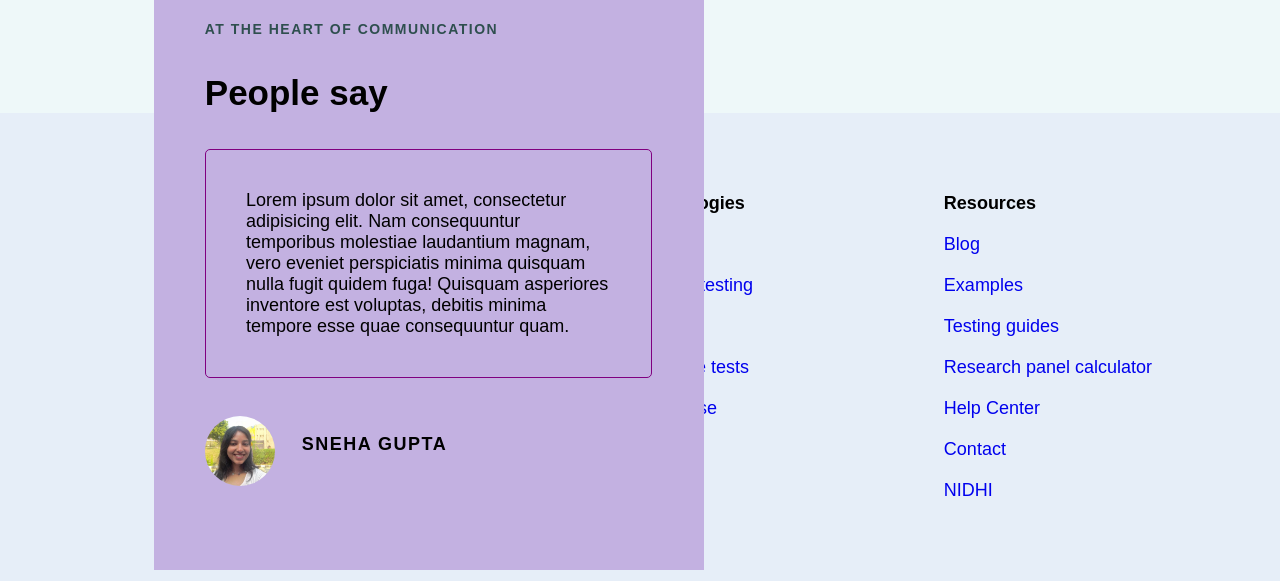
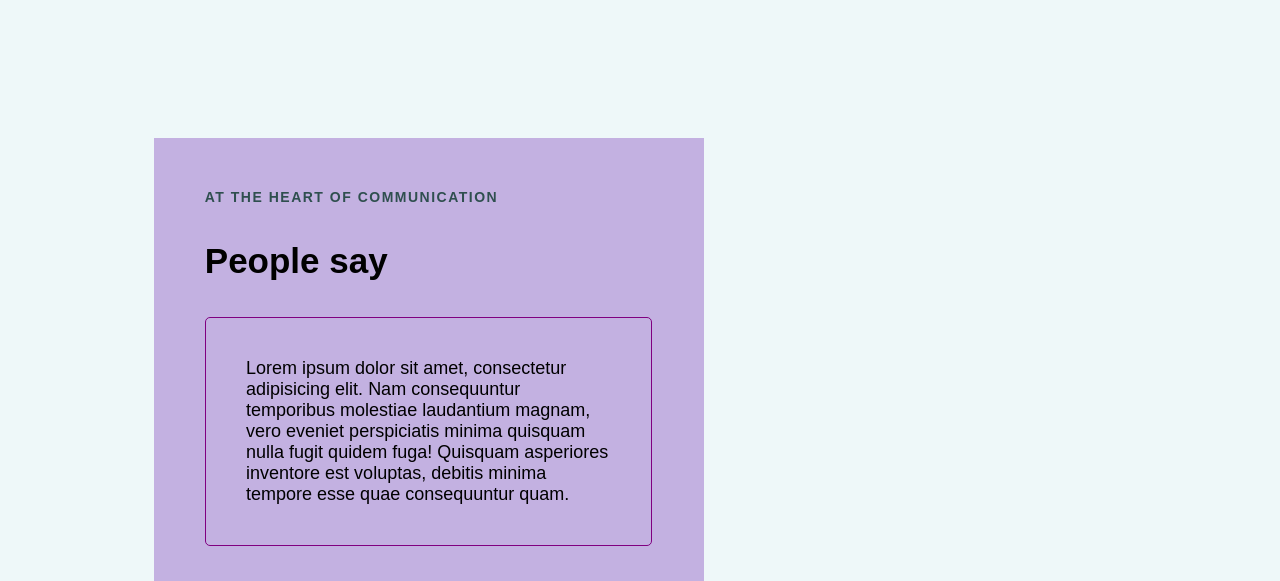
Before and after one commit to snehagupta20/taj-palace-hotel, a plain HTML site: page index.html in a window 1280 px wide. Shown: the part 3750-4331 px from the top of the page. Drawn offline with Linux system fonts and the light colour scheme; a web font is replaced by a local one.

Commit message:
Update style.css

```diff
--- a/style.css
+++ b/style.css
@@ -658,7 +658,7 @@ input {
     height: 600px;
     background-color:#C3B1E1 ;
     position: absolute;
-    top: 465%;
+    top: 486%;
     left: 12%;
     padding: 4%;
 }
@@ -706,7 +706,7 @@ input {
 }
 
 .footer{
-    margin-top: 10%;
+    margin-top: 60%;
 }
 
 footer{
```
